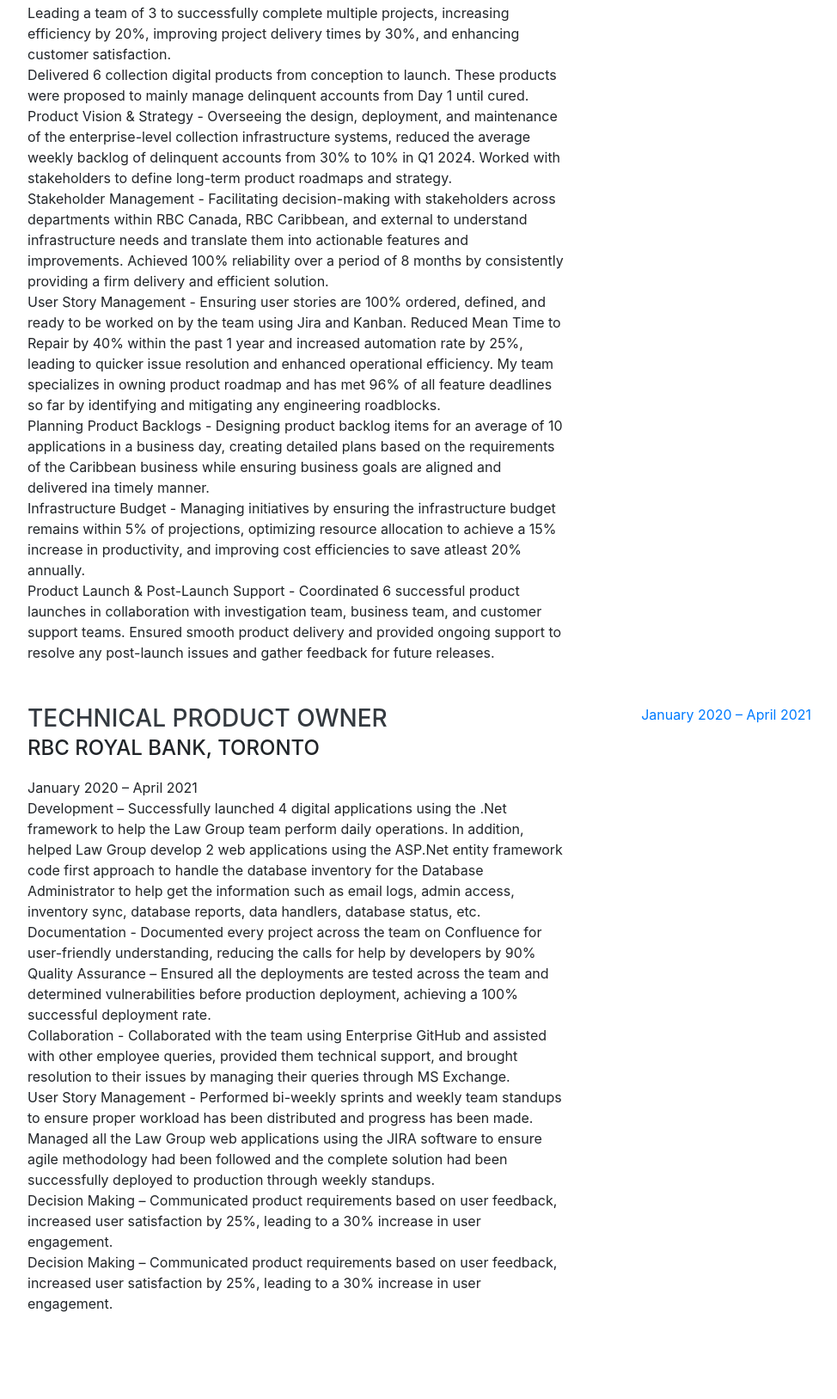
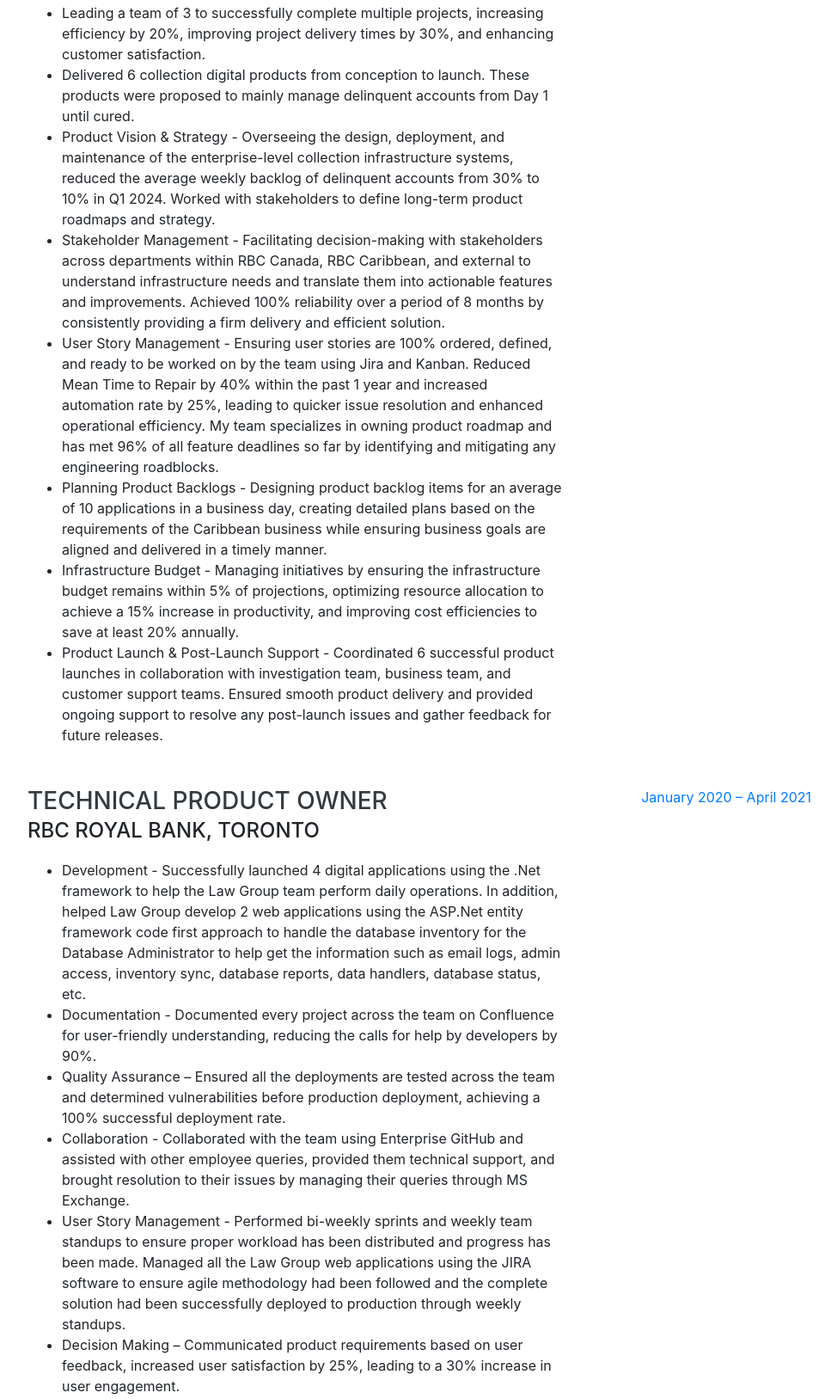
Before and after one commit to harshsutariya7429/harshsutariya7429.github.io, a website with bundled scripts: page index.html in a window 1280 px wide. Shown: the part 1052-2679 px from the top of the page at 86% size, without its empty margins (288-1262 px from the left). Built offline with nearby package versions, Linux system fonts and the light colour scheme; a web font is replaced by a local one.

Commit message:
use bullet points for experience

```diff
--- a/index.html
+++ b/index.html
@@ -100,31 +100,16 @@
           <div class="resume-content">
             <h3 class="mb-0">Manager, Automation Initiatives & Business Infrastructure</h3>
             <div class="subheading mb-3">RBC Royal Bank, Toronto</div>
-            <p style="margin-bottom : 0rem!important">Leading a team of 3 to successfully complete multiple projects, increasing efficiency by 20%, improving project
-              delivery times by 30%, and enhancing customer satisfaction.</p>
-            <p style="margin-bottom : 0rem!important">Delivered 6 collection digital products from conception to launch. These products were proposed to mainly
-              manage delinquent accounts from Day 1 until cured.</p>
-            <p style="margin-bottom : 0rem!important">Product Vision & Strategy - Overseeing the design, deployment, and maintenance of the enterprise-level
-              collection infrastructure systems, reduced the average weekly backlog of delinquent accounts from 30% to 10% in
-              Q1 2024. Worked with stakeholders to define long-term product roadmaps and strategy.</p>
-            <p style="margin-bottom : 0rem!important">Stakeholder Management - Facilitating decision-making with stakeholders across departments within RBC
-              Canada, RBC Caribbean, and external to understand infrastructure needs and translate them into actionable
-              features and improvements. Achieved 100% reliability over a period of 8 months by consistently providing a firm
-              delivery and efficient solution.</p>
-            <p style="margin-bottom : 0rem!important">User Story Management - Ensuring user stories are 100% ordered, defined, and ready to be worked on by the
-              team using Jira and Kanban. Reduced Mean Time to Repair by 40% within the past 1 year and increased
-              automation rate by 25%, leading to quicker issue resolution and enhanced operational efficiency. My team
-              specializes in owning product roadmap and has met 96% of all feature deadlines so far by identifying and
-              mitigating any engineering roadblocks.</p>
-            <p style="margin-bottom : 0rem!important">Planning Product Backlogs - Designing product backlog items for an average of 10 applications in a business day,
-              creating detailed plans based on the requirements of the Caribbean business while ensuring business goals are
-              aligned and delivered ina timely manner.</p>
-            <p style="margin-bottom : 0rem!important">Infrastructure Budget - Managing initiatives by ensuring the infrastructure budget remains within 5% of
-              projections, optimizing resource allocation to achieve a 15% increase in productivity, and improving cost
-              efficiencies to save atleast 20% annually.</p>
-              <p style="margin-bottom : 0rem!important">Product Launch & Post-Launch Support - Coordinated 6 successful product launches in collaboration with
-                investigation team, business team, and customer support teams. Ensured smooth product delivery and provided
-                ongoing support to resolve any post-launch issues and gather feedback for future releases.</p>
+            <ul style="margin-bottom: 0;">
+              <li>Leading a team of 3 to successfully complete multiple projects, increasing efficiency by 20%, improving project delivery times by 30%, and enhancing customer satisfaction.</li>
+              <li>Delivered 6 collection digital products from conception to launch. These products were proposed to mainly manage delinquent accounts from Day 1 until cured.</li>
+              <li>Product Vision & Strategy - Overseeing the design, deployment, and maintenance of the enterprise-level collection infrastructure systems, reduced the average weekly backlog of delinquent accounts from 30% to 10% in Q1 2024. Worked with stakeholders to define long-term product roadmaps and strategy.</li>
+              <li>Stakeholder Management - Facilitating decision-making with stakeholders across departments within RBC Canada, RBC Caribbean, and external to understand infrastructure needs and translate them into actionable features and improvements. Achieved 100% reliability over a period of 8 months by consistently providing a firm delivery and efficient solution.</li>
+              <li>User Story Management - Ensuring user stories are 100% ordered, defined, and ready to be worked on by the team using Jira and Kanban. Reduced Mean Time to Repair by 40% within the past 1 year and increased automation rate by 25%, leading to quicker issue resolution and enhanced operational efficiency. My team specializes in owning product roadmap and has met 96% of all feature deadlines so far by identifying and mitigating any engineering roadblocks.</li>
+              <li>Planning Product Backlogs - Designing product backlog items for an average of 10 applications in a business day, creating detailed plans based on the requirements of the Caribbean business while ensuring business goals are aligned and delivered in a timely manner.</li>
+              <li>Infrastructure Budget - Managing initiatives by ensuring the infrastructure budget remains within 5% of projections, optimizing resource allocation to achieve a 15% increase in productivity, and improving cost efficiencies to save at least 20% annually.</li>
+              <li>Product Launch & Post-Launch Support - Coordinated 6 successful product launches in collaboration with investigation team, business team, and customer support teams. Ensured smooth product delivery and provided ongoing support to resolve any post-launch issues and gather feedback for future releases.</li>
+            </ul>
           </div>
           <div class="resume-date text-md-right">
             <span class="text-primary">April 2021 – Present</span>
@@ -135,32 +120,20 @@
           <div class="resume-content">
             <h3 class="mb-0">Technical Product Owner</h3>
             <div class="subheading mb-3">RBC Royal Bank, Toronto</div>
-            <p style="margin-bottom : 0rem!important">January 2020 – April 2021</p>
-            <p style="margin-bottom : 0rem!important">Development – Successfully launched 4 digital applications using the .Net framework to help the Law Group team
-              perform daily operations. In addition, helped Law Group develop 2 web applications using the ASP.Net entity
-              framework code first approach to handle the database inventory for the Database Administrator to help get the
-              information such as email logs, admin access, inventory sync, database reports, data handlers, database status,
-              etc.</p>
-            <p style="margin-bottom : 0rem!important">Documentation - Documented every project across the team on Confluence for user-friendly understanding,
-              reducing the calls for help by developers by 90%</p>
-            <p style="margin-bottom : 0rem!important">Quality Assurance – Ensured all the deployments are tested across the team and determined vulnerabilities
-              before production deployment, achieving a 100% successful deployment rate.</p>
-            <p style="margin-bottom : 0rem!important">Collaboration - Collaborated with the team using Enterprise GitHub and assisted with other employee queries,
-              provided them technical support, and brought resolution to their issues by managing their queries through MS
-              Exchange.</p>
-            <p style="margin-bottom : 0rem!important">User Story Management - Performed bi-weekly sprints and weekly team standups to ensure proper workload has
-              been distributed and progress has been made. Managed all the Law Group web applications using the JIRA
-              software to ensure agile methodology had been followed and the complete solution had been successfully
-              deployed to production through weekly standups.</p>
-            <p style="margin-bottom : 0rem!important">Decision Making – Communicated product requirements based on user feedback, increased user satisfaction by
-              25%, leading to a 30% increase in user engagement.</p>
-              <p style="margin-bottom : 0rem!important">Decision Making – Communicated product requirements based on user feedback, increased user satisfaction by
-                25%, leading to a 30% increase in user engagement.</p>
+            <ul style="margin-bottom: 0;">
+              <li>Development - Successfully launched 4 digital applications using the .Net framework to help the Law Group team perform daily operations. In addition, helped Law Group develop 2 web applications using the ASP.Net entity framework code first approach to handle the database inventory for the Database Administrator to help get the information such as email logs, admin access, inventory sync, database reports, data handlers, database status, etc.</li>
+              <li>Documentation - Documented every project across the team on Confluence for user-friendly understanding, reducing the calls for help by developers by 90%.</li>
+              <li>Quality Assurance – Ensured all the deployments are tested across the team and determined vulnerabilities before production deployment, achieving a 100% successful deployment rate.</li>
+              <li>Collaboration - Collaborated with the team using Enterprise GitHub and assisted with other employee queries, provided them technical support, and brought resolution to their issues by managing their queries through MS Exchange.</li>
+              <li>User Story Management - Performed bi-weekly sprints and weekly team standups to ensure proper workload has been distributed and progress has been made. Managed all the Law Group web applications using the JIRA software to ensure agile methodology had been followed and the complete solution had been successfully deployed to production through weekly standups.</li>
+              <li>Decision Making – Communicated product requirements based on user feedback, increased user satisfaction by 25%, leading to a 30% increase in user engagement.</li>
+            </ul>
           </div>
           <div class="resume-date text-md-right">
             <span class="text-primary">January 2020 – April 2021</span>
           </div>
         </div>
+
 
         <div class="resume-item d-flex flex-column flex-md-row justify-content-between mb-5">
           <div class="resume-content">
```
